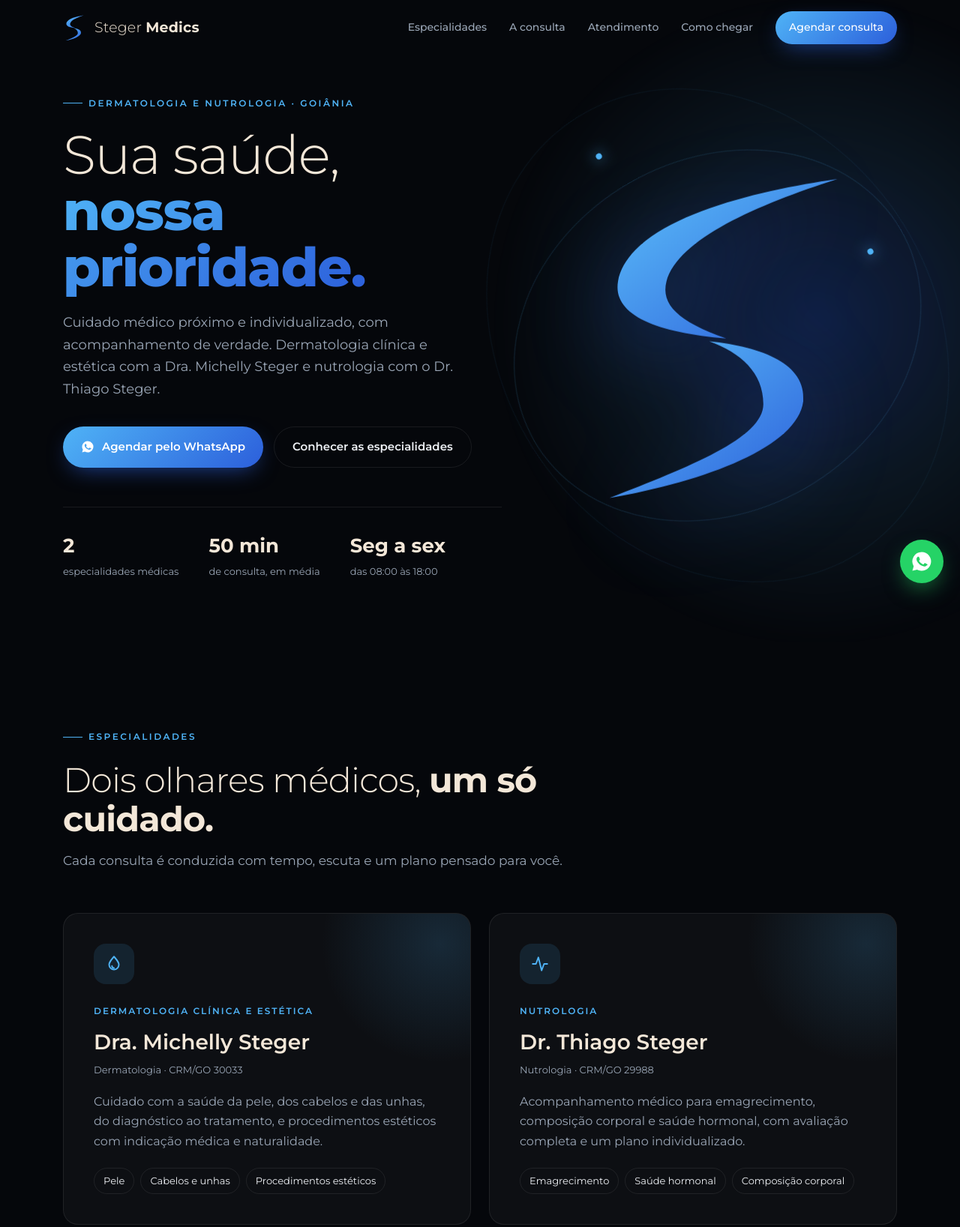
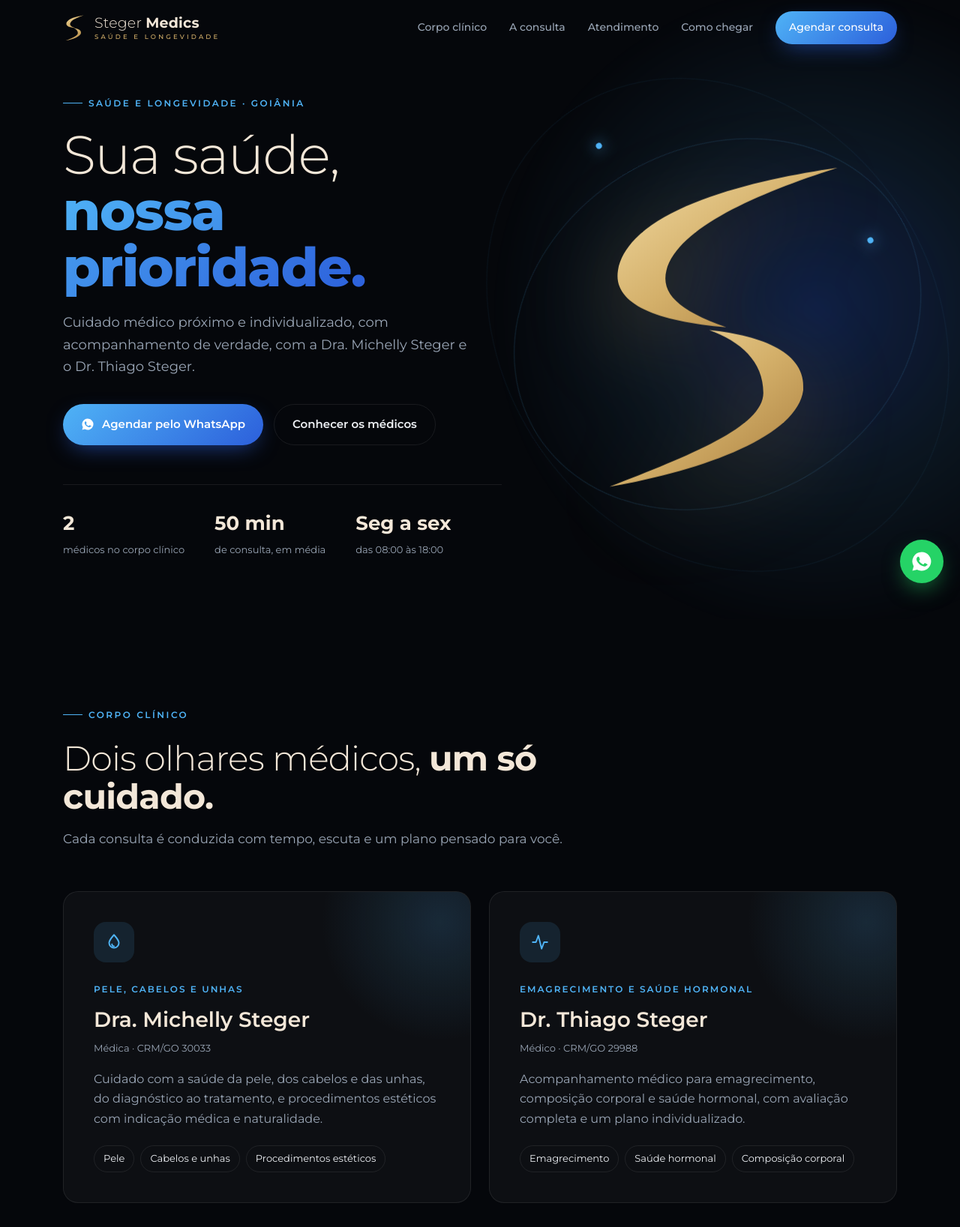
Before and after one commit to thiagoigor/steger-site, a plain HTML site: page index.html in a window 1280 px wide. Shown: the top 1637 px of the page at 75% size. Drawn offline with Linux system fonts and the light colour scheme.

Commit message:
feat: logo Saúde e Longevidade, sem dermatologia e nutrologia, médicos como Médico/Médica
- Logo como a caixa de brinde aprovada: "S" dourado, "Steger Medics" e o lema
  "SAÚDE E LONGEVIDADE" no cabeçalho (horizontal) e no rodapé (vertical).
- favicon.svg com o "S" dourado; og.png refeito com a logo nova.
- Tira dermatologia e nutrologia do título, das metas, do selo, do texto, dos
  cartões, da conversa de exemplo, do rodapé e do README.
- Identificação dos médicos só como Médica e Médico (RQE pendente, como no
  ea7d081); "Especialidades" vira "Corpo clínico".

Co-Authored-By: Claude Opus 5.5 <noreply@anthropic.com>

```diff
--- a/index.html
+++ b/index.html
@@ -3,12 +3,12 @@
 <head>
 <meta charset="utf-8">
 <meta name="viewport" content="width=device-width, initial-scale=1">
-<title>Steger Medics · Dermatologia e Nutrologia em Goiânia</title>
-<meta name="description" content="Steger Medics: dermatologia clínica e estética com a Dra. Michelly Steger e nutrologia com o Dr. Thiago Steger, em Goiânia. Agende pelo WhatsApp.">
+<title>Steger Medics · Saúde e Longevidade em Goiânia</title>
+<meta name="description" content="Steger Medics, saúde e longevidade em Goiânia. Atendimento médico com a Dra. Michelly Steger e o Dr. Thiago Steger. Agende pelo WhatsApp.">
 <meta name="theme-color" content="#05070b">
 <meta property="og:type" content="website">
 <meta property="og:title" content="Steger Medics · Sua saúde, nossa prioridade">
-<meta property="og:description" content="Dermatologia e nutrologia em Goiânia. Agende pelo WhatsApp.">
+<meta property="og:description" content="Saúde e longevidade em Goiânia. Agende pelo WhatsApp.">
 <meta property="og:image" content="https://thiagoigor.github.io/steger-site/og.png">
 <meta property="og:url" content="https://thiagoigor.github.io/steger-site/">
 <link rel="icon" href="favicon.svg" type="image/svg+xml">
@@ -24,6 +24,7 @@
     --texto: #eef1f5;
     --suave: #9aa6b6;
     --creme: #f3e7d8;
+    --dourado: #d4b06a;
     --azul-1: #4fb3f6;
     --azul-2: #2c5fdb;
     --grad: linear-gradient(135deg, var(--azul-1), var(--azul-2));
@@ -41,9 +42,16 @@
   nav.rolou { background: rgba(5,7,11,.82); backdrop-filter: blur(14px); border-color: var(--borda); }
   nav .faixa { display: flex; align-items: center; justify-content: space-between; height: 74px; }
   .marca { display: flex; align-items: center; gap: 12px; text-decoration: none; }
-  .marca svg { width: 30px; height: 36px; }
-  .marca span { font-size: 19px; letter-spacing: .2px; font-weight: 300; color: var(--creme); }
-  .marca span b { font-weight: 700; }
+  .marca svg { width: 30px; height: 36px; flex: none; }
+  .marca .texto-marca { display: flex; flex-direction: column; line-height: 1.15; }
+  .marca .nome { font-size: 19px; letter-spacing: .2px; font-weight: 300; color: var(--creme); }
+  .marca .nome b { font-weight: 700; }
+  .marca .lema { font-size: 8.5px; letter-spacing: 3.2px; text-transform: uppercase; font-weight: 500; color: var(--dourado); margin-top: 3px; white-space: nowrap; }
+  .marca.vertical { display: inline-flex; flex-direction: column; align-items: center; text-align: center; gap: 10px; }
+  .marca.vertical svg { width: 42px; height: 50px; }
+  .marca.vertical .texto-marca { align-items: center; }
+  .marca.vertical .nome { font-size: 22px; }
+  .marca.vertical .lema { font-size: 9.5px; letter-spacing: 4px; margin-top: 5px; padding-left: 4px; }
   .links { display: flex; align-items: center; gap: 30px; }
   .links a { text-decoration: none; font-size: 14px; font-weight: 500; color: var(--suave); transition: color .2s; }
   .links a:hover { color: var(--texto); }
@@ -67,7 +75,7 @@
   .heroi p.lead { font-size: 18px; color: var(--suave); max-width: 540px; margin: 0 0 34px; }
   .acoes { display: flex; flex-wrap: wrap; gap: 14px; }
   .heroi .marca-grande { justify-self: center; position: relative; width: min(380px, 80vw); aspect-ratio: 100/120; }
-  .heroi .marca-grande svg { width: 100%; height: 100%; filter: drop-shadow(0 30px 60px rgba(44,95,219,.45)); animation: flutuar 7s ease-in-out infinite; }
+  .heroi .marca-grande svg { width: 100%; height: 100%; filter: drop-shadow(0 30px 60px rgba(201,160,90,.32)); animation: flutuar 7s ease-in-out infinite; }
   .anel { position: absolute; inset: -12%; border-radius: 50%; border: 1px solid rgba(79,179,246,.15); animation: girar 40s linear infinite; }
   .anel::after { content: ""; position: absolute; top: 8%; left: 50%; width: 8px; height: 8px; border-radius: 50%; background: var(--azul-1); box-shadow: 0 0 18px var(--azul-1); }
   .anel.dois { inset: -26%; border-color: rgba(79,179,246,.07); animation-duration: 70s; animation-direction: reverse; }
@@ -191,8 +199,9 @@
 <svg width="0" height="0" style="position:absolute" aria-hidden="true">
   <defs>
     <linearGradient id="gS" x1="0" y1="0" x2="1" y2="1">
-      <stop offset="0" stop-color="#5cc0fa"/>
-      <stop offset="1" stop-color="#2c5fdb"/>
+      <stop offset="0" stop-color="#f3dca4"/>
+      <stop offset=".5" stop-color="#d4b06a"/>
+      <stop offset="1" stop-color="#a87c3c"/>
     </linearGradient>
     <symbol id="simbolo" viewBox="0 0 100 120">
       <path fill="url(#gS)" d="M92 5 C64 9 19 19 15 41 C13 53 29 59 53 61 C36 55 30 49 32 41 C36 26 64 14 92 5 Z"/>
@@ -205,13 +214,13 @@
   <div class="faixa">
     <a class="marca" href="#inicio" aria-label="Steger Medics, início">
       <svg aria-hidden="true"><use href="#simbolo"/></svg>
-      <span>Steger <b>Medics</b></span>
+      <span class="texto-marca"><span class="nome">Steger <b>Medics</b></span><span class="lema">Saúde e Longevidade</span></span>
     </a>
     <button class="menu-btn" id="menuBtn" aria-label="Abrir o menu" aria-expanded="false">
       <svg width="24" height="24" viewBox="0 0 24 24" fill="none" stroke="currentColor" stroke-width="2"><path d="M4 7h16M4 12h16M4 17h16"/></svg>
     </button>
     <div class="links" id="links">
-      <a href="#especialidades">Especialidades</a>
+      <a href="#especialidades">Corpo clínico</a>
       <a href="#consulta">A consulta</a>
       <a href="#whatsapp">Atendimento</a>
       <a href="#local">Como chegar</a>
@@ -223,18 +232,18 @@
 <header class="heroi" id="inicio">
   <div class="faixa">
     <div class="revela">
-      <div class="selo">Dermatologia e Nutrologia · Goiânia</div>
+      <div class="selo">Saúde e Longevidade · Goiânia</div>
       <h1>Sua saúde, <strong>nossa prioridade.</strong></h1>
-      <p class="lead">Cuidado médico próximo e individualizado, com acompanhamento de verdade. Dermatologia clínica e estética com a Dra. Michelly Steger e nutrologia com o Dr. Thiago Steger.</p>
+      <p class="lead">Cuidado médico próximo e individualizado, com acompanhamento de verdade, com a Dra. Michelly Steger e o Dr. Thiago Steger.</p>
       <div class="acoes">
         <a class="botao" href="https://wa.me/5562981864858?text=Ol%C3%A1!%20Gostaria%20de%20agendar%20uma%20consulta." target="_blank" rel="noopener">
           <svg viewBox="0 0 24 24" fill="currentColor" aria-hidden="true"><path d="M12 2a10 10 0 0 0-8.6 15.1L2 22l5-1.3A10 10 0 1 0 12 2Zm5.3 14.1c-.2.6-1.3 1.2-1.8 1.2-.5.1-1 .2-3.3-.7-2.8-1.1-4.6-4-4.7-4.1-.1-.2-1.1-1.5-1.1-2.9 0-1.4.7-2 1-2.3.2-.3.5-.3.7-.3h.5c.2 0 .4 0 .6.5l.8 2c.1.2.1.4 0 .5l-.3.5-.4.4c-.1.2-.3.3-.1.6.2.3.8 1.3 1.7 2.1 1.2 1 2.1 1.3 2.4 1.5.3.1.5.1.7-.1l.9-1.1c.2-.3.4-.2.7-.1l1.9.9c.3.1.5.2.5.3.1.2.1.7-.1 1.2Z"/></svg>
           Agendar pelo WhatsApp
         </a>
-        <a class="botao fantasma" href="#especialidades">Conhecer as especialidades</a>
+        <a class="botao fantasma" href="#especialidades">Conhecer os médicos</a>
       </div>
       <div class="numeros">
-        <div><b>2</b><span>especialidades médicas</span></div>
+        <div><b>2</b><span>médicos no corpo clínico</span></div>
         <div><b>50 min</b><span>de consulta, em média</span></div>
         <div><b>Seg a sex</b><span>das 08:00 às 18:00</span></div>
       </div>
@@ -249,24 +258,24 @@
 <section id="especialidades">
   <div class="faixa">
     <div class="titulo-secao revela">
-      <div class="selo">Especialidades</div>
+      <div class="selo">Corpo clínico</div>
       <h2>Dois olhares médicos, <strong>um só cuidado.</strong></h2>
       <p>Cada consulta é conduzida com tempo, escuta e um plano pensado para você.</p>
     </div>
     <div class="especialidades">
       <article class="especialidade revela">
         <div class="icone"><svg viewBox="0 0 24 24" fill="none" stroke="currentColor" stroke-width="1.8" stroke-linecap="round" stroke-linejoin="round"><path d="M12 3c3 3.5 6 6.5 6 10a6 6 0 0 1-12 0c0-3.5 3-6.5 6-10Z"/><path d="M9.5 14.5a2.5 2.5 0 0 0 2.5 2.5"/></svg></div>
-        <div class="area">Dermatologia clínica e estética</div>
+        <div class="area">Pele, cabelos e unhas</div>
         <h3>Dra. Michelly Steger</h3>
-        <div class="crm">Dermatologia · CRM/GO 30033</div>
+        <div class="crm">Médica · CRM/GO 30033</div>
         <p>Cuidado com a saúde da pele, dos cabelos e das unhas, do diagnóstico ao tratamento, e procedimentos estéticos com indicação médica e naturalidade.</p>
         <div class="tags"><span>Pele</span><span>Cabelos e unhas</span><span>Procedimentos estéticos</span></div>
       </article>
       <article class="especialidade revela">
         <div class="icone"><svg viewBox="0 0 24 24" fill="none" stroke="currentColor" stroke-width="1.8" stroke-linecap="round" stroke-linejoin="round"><path d="M3 12h4l3-8 4 16 3-8h4"/></svg></div>
-        <div class="area">Nutrologia</div>
+        <div class="area">Emagrecimento e saúde hormonal</div>
         <h3>Dr. Thiago Steger</h3>
-        <div class="crm">Nutrologia · CRM/GO 29988</div>
+        <div class="crm">Médico · CRM/GO 29988</div>
         <p>Acompanhamento médico para emagrecimento, composição corporal e saúde hormonal, com avaliação completa e um plano individualizado.</p>
         <div class="tags"><span>Emagrecimento</span><span>Saúde hormonal</span><span>Composição corporal</span></div>
       </article>
@@ -332,7 +341,7 @@
           <div class="av"><svg><use href="#simbolo"/></svg></div>
           <div><b>Steger Medics</b><small>online</small></div>
         </div>
-        <div class="bolha eu">Olá! Gostaria de marcar uma consulta de nutrologia.</div>
+        <div class="bolha eu">Olá! Gostaria de marcar uma consulta com o Dr. Thiago.</div>
         <div class="bolha eles">Olá! Será um prazer atendê-lo. Temos estes horários com o Dr. Thiago Steger: terça às 09:00, quarta às 14:00 ou quinta às 10:00. Qual prefere?</div>
         <div class="bolha eu">Quarta às 14h, por favor.</div>
         <div class="bolha eles">Perfeito! Consulta confirmada para quarta, às 14:00, com o Dr. Thiago Steger, na Av. Itália, 911, Jardim Europa. Até lá!</div>
@@ -382,14 +391,14 @@
 <footer>
   <div class="faixa">
     <div>
-      <a class="marca" href="#inicio" style="margin-bottom:14px"><svg aria-hidden="true"><use href="#simbolo"/></svg><span>Steger <b>Medics</b></span></a>
+      <a class="marca vertical" href="#inicio" style="margin-bottom:18px" aria-label="Steger Medics, Saúde e Longevidade, início"><svg aria-hidden="true"><use href="#simbolo"/></svg><span class="texto-marca"><span class="nome">Steger <b>Medics</b></span><span class="lema">Saúde e Longevidade</span></span></a>
       <p>Sua saúde, nossa prioridade.</p>
       <p>Avenida Itália, 911, Jardim Europa, Goiânia/GO</p>
     </div>
     <div>
       <h5>Corpo clínico</h5>
-      <p>Dra. Michelly Steger · Dermatologia · CRM/GO 30033</p>
-      <p>Dr. Thiago Steger · Nutrologia · CRM/GO 29988</p>
+      <p>Dra. Michelly Steger — Médica · CRM/GO&nbsp;30033</p>
+      <p>Dr. Thiago Steger — Médico · CRM/GO&nbsp;29988</p>
     </div>
     <div>
       <h5>Atendimento</h5>
```
Also changed, not shown: favicon.svg, og.png, 1 other file.
